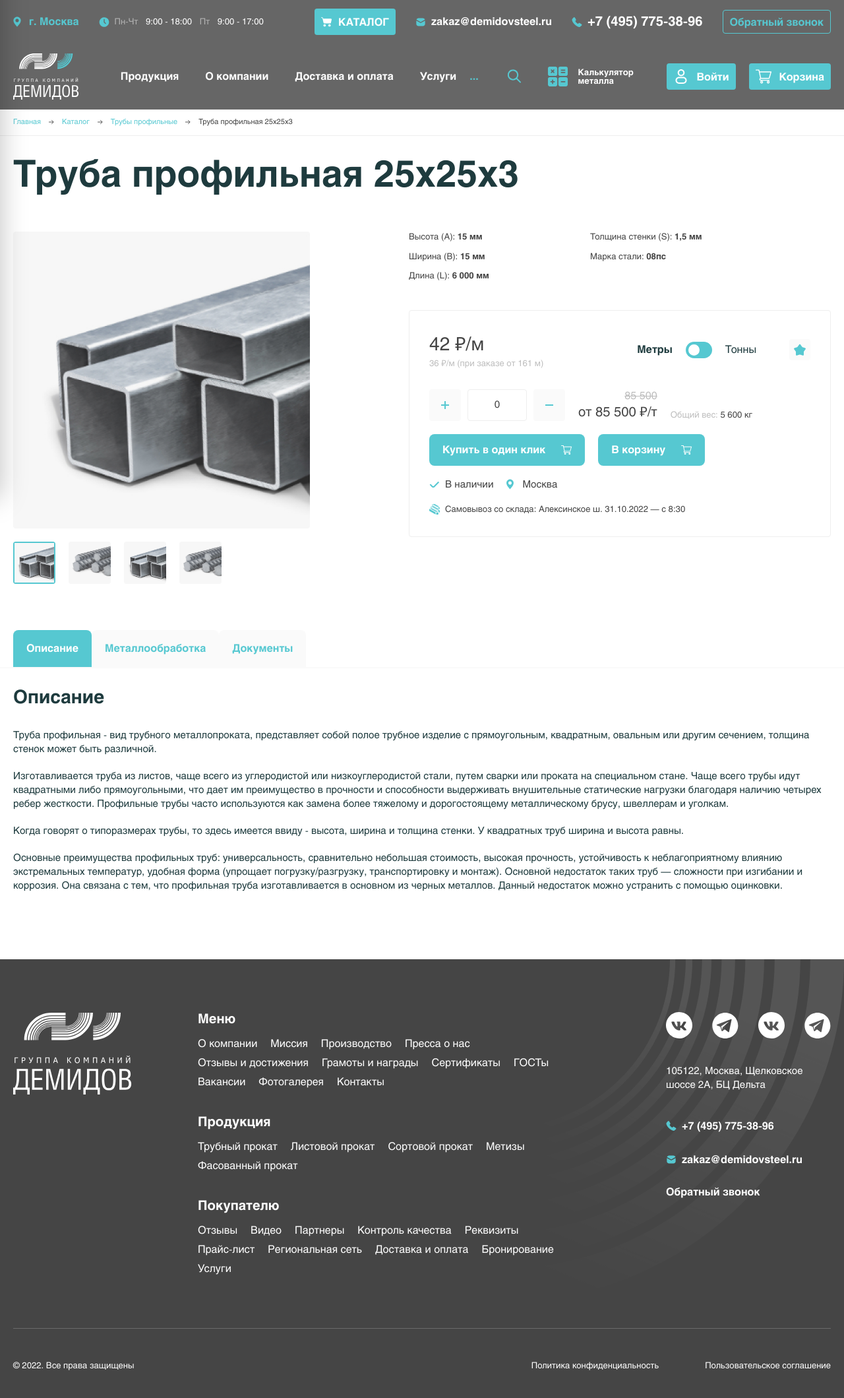
After one commit to Sergiololpro/demidov, a PHP site: page /card.php in a window 1280 px wide. The commit adds this page. Shown: the whole page at 66% size. Run offline with PHP 8.4, Linux system fonts and the light colour scheme.

Commit message:
Product card

```diff
--- /dev/null
+++ b/card.php
@@ -0,0 +1,114 @@
+<?php include 'includes/header.php'; ?>
+
+<div class="page">
+    <div class="breadcrumbs">
+        <div class="wrapper wrapper-breadcrumbs">
+            <a href="#">Главная</a>
+            <div class="breadcrumbs__arrow"></div>
+            <a href="#">Каталог</a>
+            <div class="breadcrumbs__arrow"></div>
+            <a href="#">Трубы профильные</a>
+            <div class="breadcrumbs__arrow"></div>
+            <span>Труба профильная 25х25х3</span>
+        </div>
+    </div>
+    <div class="wrapper">
+        <h1 class="title title-page">Труба профильная 25х25х3</h1>
+
+        <div class="card">
+            <div class="card__wrp">
+                <div class="card__left">
+                    <div class="card__image" style="background-image: url(img/card__image-1.jpg)"></div>
+                    <div class="card__images">
+                        <div class="card__img active" style="background-image: url(img/card__image-1.jpg)"></div>
+                        <div class="card__img" style="background-image: url(img/card__image-2.jpg)"></div>
+                        <div class="card__img" style="background-image: url(img/card__image-1.jpg)"></div>
+                        <div class="card__img" style="background-image: url(img/card__image-2.jpg)"></div>
+                    </div>
+                </div>
+                <div class="card__right">
+                    <ul class="card__ul">
+                        <li>Высота (А): <b>15 мм</b></li>
+                        <li>Толщина стенки (S): <b>1,5 мм</b></li>
+                        <li>Ширина (В): <b>15 мм</b></li>
+                        <li>Марка стали: <b>08пс</b></li>
+                        <li>Длина (L): <b>6 000 мм</b></li>
+                    </ul>
+                    <div class="card__content">
+                        <div class="card__row_1">
+                            <div class="card__size">
+                                42 ₽/м
+                                <div>36 ₽/м (при заказе от 161 м)</div>
+                            </div>
+                            <div class="card__rgt">
+                                <div class="card_switch">
+                                    <div class="card_switch__text">Метры</div>
+                                    <div class="card_switch__el"></div>
+                                    <div class="card_switch__text">Тонны</div>
+                                </div>
+                                <div class="card__fav"></div>
+                            </div>
+                        </div>
+                        <div class="card__row_2">
+                            <div class="card_controls">
+                                <div class="card_controls__button card_controls__button-plus"></div>
+                                <input class="card_controls__input" value="0" type="text">
+                                <div class="card_controls__button card_controls__button-minus"></div>
+                            </div>
+                            <div class="card__price">
+                                <div class="card__old_price">85 500</div>
+                                от 85 500 ₽/т
+                            </div>
+                            <div class="card__weight"><span>Общий вес:</span> 5 600 кг</div>
+                        </div>
+                        <div class="card__buttons">
+                            <div class="card__button">Купить в один клик</div>
+                            <div class="card__button">В корзину</div>
+                        </div>
+                        <div class="card__row_3">
+                            <div class="card__stock">В наличии</div>
+                            <div class="card__city">Москва</div>
+                        </div>
+                        <div class="card__self">Самовывоз со склада: Алексинское ш. 31.10.2022 — с 8:30</div>
+                    </div>
+                </div>
+            </div>
+            <div class="card_tabs">
+                <div data-id="1" class="card_tabs__tab active">Описание</div>
+                <div data-id="2" class="card_tabs__tab">Металлообработка</div>
+                <div data-id="3" class="card_tabs__tab">Документы</div>
+            </div>
+        </div>
+    </div>
+    <div class="card_cont">
+        <div data-id="1" class="card_cont__el active">
+            <div class="wrapper">
+                <div class="card_cont__title">Описание</div>
+                <p>Труба профильная - вид трубного металлопроката, представляет собой полое трубное изделие с прямоугольным, квадратным, овальным или другим сечением, толщина стенок может быть различной.</p>
+                <p>Изготавливается труба из листов, чаще всего из углеродистой или низкоуглеродистой стали, путем сварки или проката на специальном стане. Чаще всего трубы идут квадратными либо прямоугольными, что дает им преимущество в прочности и способности выдерживать внушительные статические нагрузки благодаря наличию четырех ребер жесткости. Профильные трубы часто используются как замена более тяжелому и дорогостоящему металлическому брусу, швеллерам и уголкам.</p>
+                <p>Когда говорят о типоразмерах трубы, то здесь имеется ввиду - высота, ширина и толщина стенки. У квадратных труб ширина и высота равны.</p>
+                <p>Основные преимущества профильных труб: универсальность, сравнительно небольшая стоимость, высокая прочность, устойчивость к неблагоприятному влиянию экстремальных температур, удобная форма (упрощает погрузку/разгрузку, транспортировку и монтаж). Основной недостаток таких труб — сложности при изгибании и коррозия. Она связана с тем, что профильная труба изготавливается в основном из черных металлов. Данный недостаток можно устранить с помощью оцинковки.</p>
+            </div>
+        </div>
+        <div data-id="2" class="card_cont__el">
+            <div class="wrapper">
+                <div class="card_cont__title">Металлообработка</div>
+                <p>Труба профильная - вид трубного металлопроката, представляет собой полое трубное изделие с прямоугольным, квадратным, овальным или другим сечением, толщина стенок может быть различной.</p>
+                <p>Изготавливается труба из листов, чаще всего из углеродистой или низкоуглеродистой стали, путем сварки или проката на специальном стане. Чаще всего трубы идут квадратными либо прямоугольными, что дает им преимущество в прочности и способности выдерживать внушительные статические нагрузки благодаря наличию четырех ребер жесткости. Профильные трубы часто используются как замена более тяжелому и дорогостоящему металлическому брусу, швеллерам и уголкам.</p>
+                <p>Когда говорят о типоразмерах трубы, то здесь имеется ввиду - высота, ширина и толщина стенки. У квадратных труб ширина и высота равны.</p>
+                <p>Основные преимущества профильных труб: универсальность, сравнительно небольшая стоимость, высокая прочность, устойчивость к неблагоприятному влиянию экстремальных температур, удобная форма (упрощает погрузку/разгрузку, транспортировку и монтаж). Основной недостаток таких труб — сложности при изгибании и коррозия. Она связана с тем, что профильная труба изготавливается в основном из черных металлов. Данный недостаток можно устранить с помощью оцинковки.</p>
+            </div>
+        </div>
+        <div data-id="3" class="card_cont__el">
+            <div class="wrapper">
+                <div class="card_cont__title">Документы</div>
+                <p>Труба профильная - вид трубного металлопроката, представляет собой полое трубное изделие с прямоугольным, квадратным, овальным или другим сечением, толщина стенок может быть различной.</p>
+                <p>Изготавливается труба из листов, чаще всего из углеродистой или низкоуглеродистой стали, путем сварки или проката на специальном стане. Чаще всего трубы идут квадратными либо прямоугольными, что дает им преимущество в прочности и способности выдерживать внушительные статические нагрузки благодаря наличию четырех ребер жесткости. Профильные трубы часто используются как замена более тяжелому и дорогостоящему металлическому брусу, швеллерам и уголкам.</p>
+                <p>Когда говорят о типоразмерах трубы, то здесь имеется ввиду - высота, ширина и толщина стенки. У квадратных труб ширина и высота равны.</p>
+                <p>Основные преимущества профильных труб: универсальность, сравнительно небольшая стоимость, высокая прочность, устойчивость к неблагоприятному влиянию экстремальных температур, удобная форма (упрощает погрузку/разгрузку, транспортировку и монтаж). Основной недостаток таких труб — сложности при изгибании и коррозия. Она связана с тем, что профильная труба изготавливается в основном из черных металлов. Данный недостаток можно устранить с помощью оцинковки.</p>
+            </div>
+        </div>
+    </div>
+</div>
+
+<?php include 'includes/footer.php'; ?>
--- a/css/styles.sass
+++ b/css/styles.sass
@@ -2180,6 +2180,257 @@ body
         padding: 0 0 0 24px
         margin: 0 0 0 30px
 
+.card
+    &__wrp
+        display: flex
+        justify-content: space-between
+        align-items: flex-start
+        margin: 0 0 50px
+    &__left
+        width: 450px
+        max-width: 100%
+    &__image
+        width: 100%
+        height: 450px
+        background-position: center
+        background-size: cover
+        background-repeat: no-repeat
+        margin: 0 0 20px
+    &__images
+        display: flex
+        flex-wrap: wrap
+    &__img
+        width: 64px
+        height: 64px
+        background-position: center
+        background-size: cover
+        background-repeat: no-repeat
+        border-radius: 4px
+        overflow: hidden
+        cursor: pointer
+        position: relative
+        margin: 0 20px 20px 0
+        &:hover,
+        &.active
+            &:before
+                opacity: 1
+        &:before
+            content: ""
+            width: calc(100% - 4px)
+            height: calc(100% - 4px)
+            border: 2px solid #56C8D1
+            position: absolute
+            left: 0
+            top: 0
+            opacity: 0
+            transition: opacity .3s ease-out
+    &__right
+        width: calc(100% - 600px)
+    &__ul
+        max-width: 450px
+        display: flex
+        flex-wrap: wrap
+        justify-content: space-between
+        font-size: 13px
+        line-height: 150%
+        margin: 0 0 30px
+        li
+            width: calc((100% - 100px) / 2)
+            margin: 0 0 10px
+    &__content
+        border: 1px solid #eee
+        border-radius: 4px
+        padding: 30px
+    &__row_1
+        display: flex
+        justify-content: space-between
+        align-items: center
+        margin: 0 0 30px
+    &__size
+        font-size: 28px
+        div
+            font-size: 13px
+            color: #BEBEBE
+    &__rgt
+        display: flex
+        align-items: center
+    &__fav
+        width: 32px
+        height: 32px
+        background: url(../img/star.svg) center no-repeat #FAFAFA
+        background-size: 18px
+        border-radius: 4px
+        cursor: pointer
+        margin: 0 0 0 50px
+        transition: opacity .3s ease-out
+        &:hover
+            opacity: .7
+    &__row_2
+        display: flex
+        align-items: flex-end
+        margin: 0 0 20px
+    &__price
+        font-size: 20px
+        text-align: right
+        white-space: nowrap
+        margin: 0 0 0 20px
+    &__old_price
+        font-size: 16px
+        color: #BEBEBE
+        text-decoration-line: line-through
+    &__weight
+        font-size: 13px
+        margin: 0 0 0 20px
+        span
+            color: #BEBEBE
+    &__buttons
+        display: flex
+        margin: 0 0 20px
+    &__button
+        height: 48px
+        background: url(../img/cart-2.svg) right 20px center no-repeat #56C8D1
+        background-size: 16px
+        border-radius: 8px
+        font-size: 16px
+        color: #fff
+        font-weight: 700
+        line-height: 50px
+        cursor: pointer
+        padding: 0 60px 0 20px
+        margin: 0 20px 0 0
+        transition: opacity .3s ease-out
+        &:hover
+            opacity: .7
+    &__row_3
+        display: flex
+        margin: 0 0 20px
+    &__stock
+        background: url(../img/check.svg) left top no-repeat
+        background-size: 16px
+        font-size: 15px
+        padding: 0 0 0 24px
+        margin: 0 20px 0 0
+    &__city
+        background: url(../img/city.svg) left top no-repeat
+        background-size: auto 16px
+        font-size: 15px
+        padding: 0 0 0 24px
+    &__self
+        background: url(../img/self.svg) left top no-repeat
+        background-size: 16px
+        font-size: 13px
+        line-height: 150%
+        padding: 0 0 0 24px
+    &_controls
+        display: flex
+        &__button
+            width: 48px
+            height: 48px
+            background-position: center
+            background-size: 12px
+            background-repeat: no-repeat
+            background-color: #FAFAFA
+            border-radius: 4px
+            cursor: pointer
+            transition: opacity .3s ease-out
+            &:hover
+                opacity: .7
+            &-minus
+                background-image: url(../img/minus.svg)
+            &-plus
+                background-image: url(../img/plus.svg)
+        &__input
+            width: 90px
+            height: 48px
+            border: 1px solid #eee
+            border-radius: 4px
+            font-size: 15px
+            text-align: center
+            margin: 0 10px
+    &_switch
+        display: flex
+        align-items: center
+        &.active
+            .card
+                &_switch
+                    &__text
+                        &:first-child
+                            font-weight: 400
+                        &:last-child
+                            font-weight: 700
+                    &__el
+                        &:before
+                            transform: translateX(19px)
+        &__text
+            font-size: 16px
+            color: #1E3B3E
+            &:first-child
+                font-weight: 700
+        &__el
+            width: 40px
+            height: 25px
+            background: #56C8D1
+            border-radius: 23px
+            cursor: pointer
+            position: relative
+            margin: 0 20px
+            &:before
+                content: ""
+                width: 17px
+                height: 17px
+                background: #fff
+                border-radius: 100%
+                position: absolute
+                left: 0
+                top: 4px
+                bottom: 4px
+                margin: 0 auto
+                transform: translateX(4px)
+                transition: transform .3s ease-out
+    &_tabs
+        display: flex
+        &__tab
+            height: 56px
+            background: #FAFAFA
+            border-radius: 8px 8px 0 0
+            font-size: 16px
+            color: #56C8D1
+            font-weight: 700
+            line-height: 58px
+            cursor: pointer
+            padding: 0 20px
+            transition: background .3s ease-out, color .3s ease-out
+            &.active,
+            &:hover
+                background: #56C8D1
+                color: #fff
+    &_cont
+        width: 100%
+        border-top: 2px solid #FAFAFA
+        margin: 0 0 100px
+        &__el
+            height: 0
+            opacity: 0
+            transform: translateX(-100%)
+            transition: transform .5s ease-out
+            &.active
+                height: auto
+                opacity: 1
+                padding: 30px 0 0
+                transform: translateX(0)
+        &__title
+            font-size: 28px
+            color: #1E3B3E
+            font-weight: 700
+            margin: 0 0 30px
+        p
+            font-size: 15px
+            color: #1E3B3E
+            line-height: 140%
+            margin: 0 0 20px
+            &:last-child
+                margin: 0
+
 
 @media (max-height: 700px)
     .banner
@@ -2997,6 +3274,38 @@ body
         &__city
             margin: 10px 0 0
 
+    .card
+        &__wrp
+            margin: 0 0 30px
+        &__image
+            height: 350px
+        &__row_1
+            flex-direction: column
+            align-items: flex-start
+            margin: 0 0 20px
+        &__size
+            margin: 0 0 20px
+        &__buttons
+            flex-direction: column
+            align-items: flex-start
+        &__button
+            margin: 0 0 10px
+            &:last-child
+                margin: 0
+        &_tabs
+            display: block
+            white-space: nowrap
+            overflow-x: auto
+            &__tab
+                display: inline-block
+                vertical-align: top
+                white-space: normal
+        &_cont
+            &__title
+                margin: 0 0 20px
+            p
+                font-size: 14px
+
 @media (max-width: 320px)
     .header
         &__phone
--- a/index.html
+++ b/index.html
@@ -54,6 +54,7 @@
   <div>Основные:</div>
   <a href="main.php" target="_blank">Главная</a>
   <a href="catalog.php" target="_blank">Каталог</a>
+  <a href="card.php" target="_blank">Карточкка товара</a>
   <div>Дополнительные:</div>
   <a href="about.php" target="_blank">О компании</a>
   <a href="mission.php" target="_blank">Миссия</a>
```
Also changed, not shown: other parts of css/styles.sass (+26 -0 lines), js/script.js (+24 -0 lines), css/styles.css, img/card__image-1.jpg (added), img/card__image-2.jpg (added), img/check.svg (added), img/minus.svg (added), img/plus.svg (added), img/self.svg (added), img/star.svg (added).
